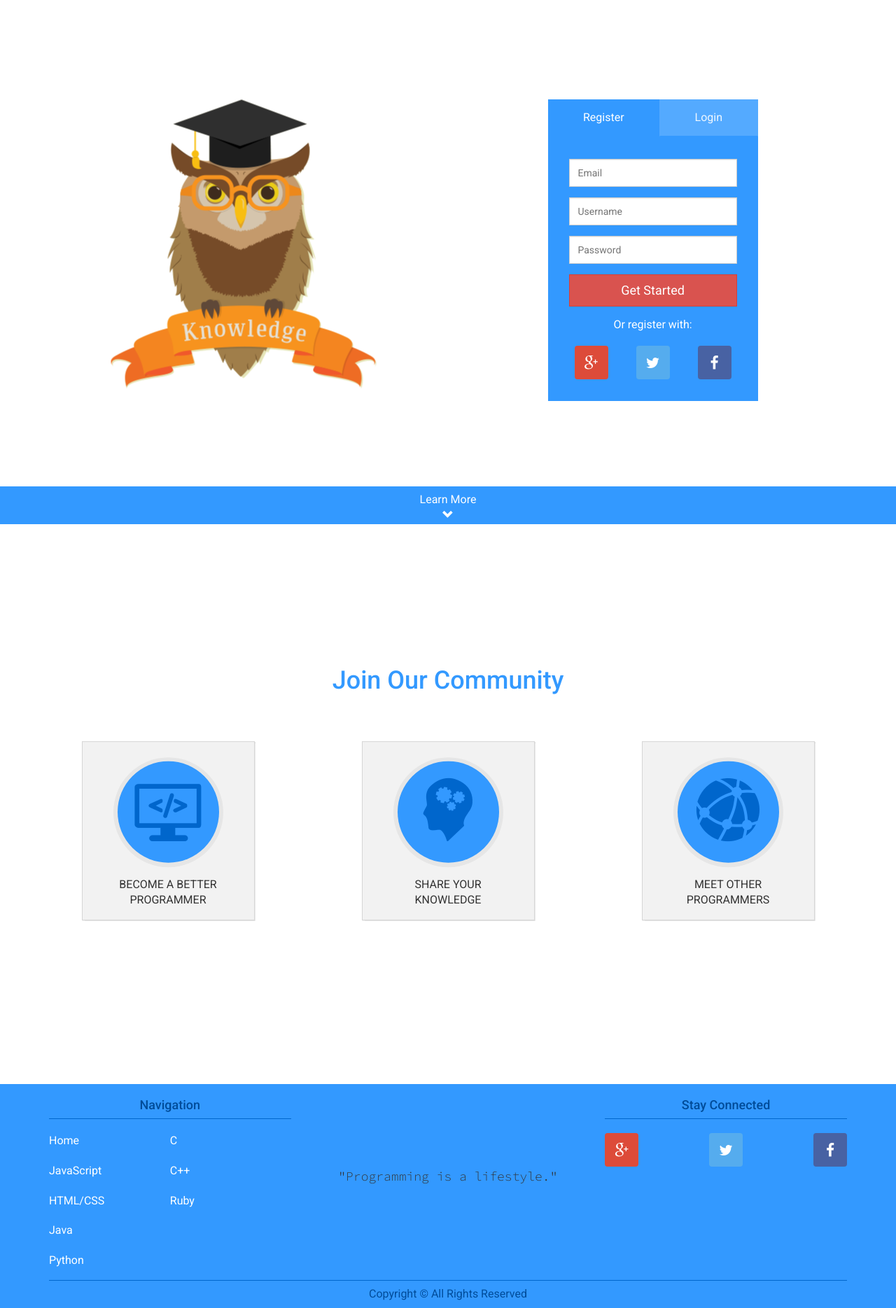
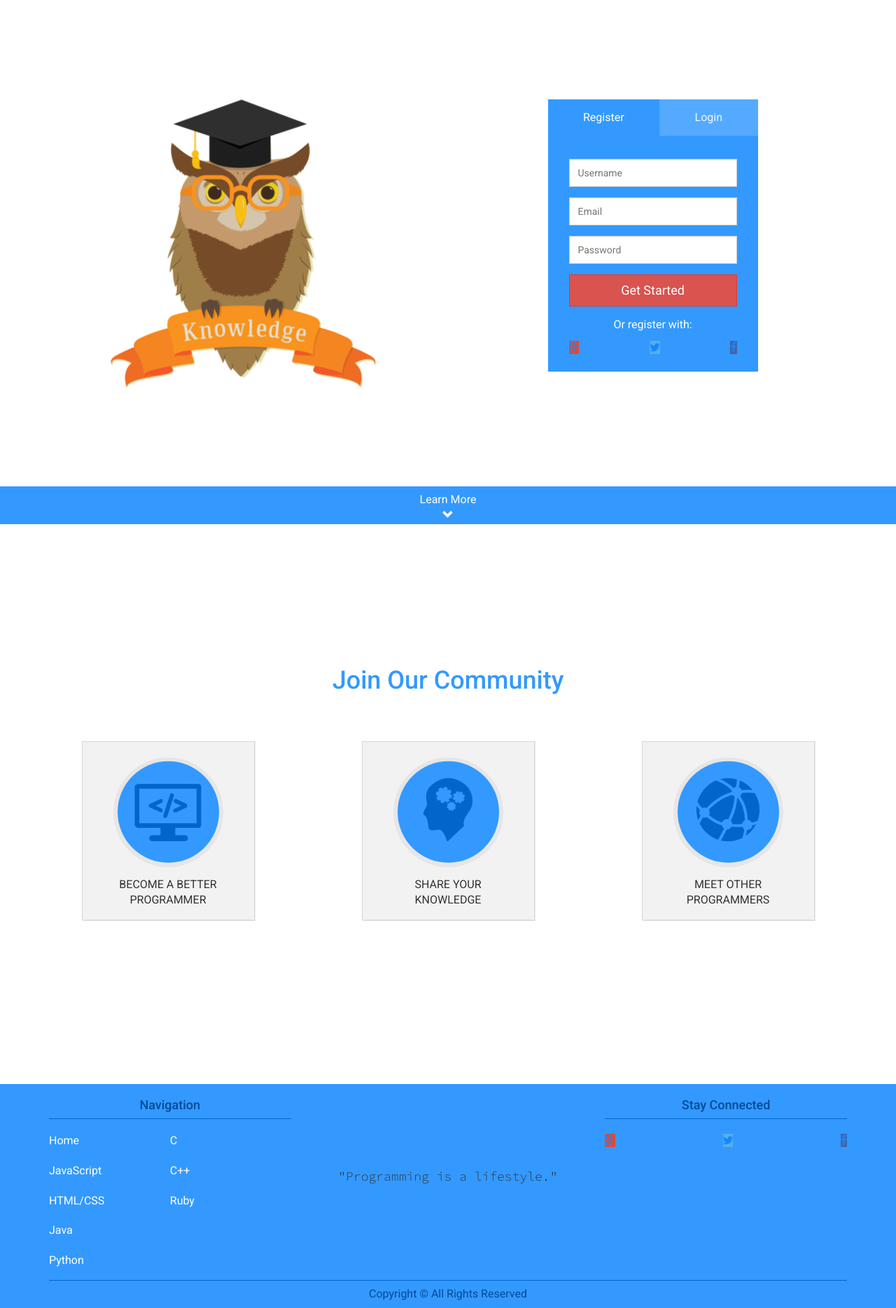
Before and after one commit to LuizGsa21/p3-programming-tutorials, a Flask app: page / in a window 1280 px wide. Shown: the part 51-1920 px from the top of the page at 70% size. Run offline with Flask 2, Linux system fonts and the light colour scheme; data comes from the database, SQL or seed files in the repository; some libraries are stand-ins or nearby versions.

Commit message:
Update homepage to use wtforms

```diff
--- a/app/frontend/views.py
+++ b/app/frontend/views.py
@@ -1,6 +1,7 @@
+import pprint
 from flask import Blueprint, render_template, request, redirect, url_for, flash, session, g
 from app.extensions import db, login_manager, current_user, login_user, \
-    logout_user, login_required, oid, oauth, Message, mail
+    logout_user, login_required, oauth, Message, mail
 from forms import LoginForm, RegistrationForm, OpenIDForm
 from app.models import User
 import requests
@@ -12,9 +13,9 @@ login_manager.login_view = 'frontend.login'
 # TODO: Hide login form after user is logged in
 @frontend_bp.route('/')
 def index():
-    registerForm = RegistrationForm(request.form)
-    openid_form = OpenIDForm()
-    return render_template('frontend/index.html', active_page='index', registerForm=registerForm, openid_form=openid_form)
+    forms = {'register': RegistrationForm(request.form), 'login': LoginForm(request.form)}
+
+    return render_template('frontend/index.html', active_page='index', forms=forms)
 
 @frontend_bp.route('/<category>/')
 def articles(category):
@@ -31,21 +32,20 @@ def send_mail():
 
 
 @frontend_bp.route('/login/', methods=['GET', 'POST'])
-@oid.loginhandler
 def login():
     if g.user and current_user.is_authenticated():
         flash('You are already logged in.', 'warning')
         return redirect(url_for('frontend.index'))
     form = LoginForm(request.form)
-    openid_form = OpenIDForm()
-    if openid_form.validate_on_submit():
-        if openid_form.errors:
-            flash(openid_form.errors, 'danger')
-            return render_template('frontend/login.html', form=form, openid_form=openid_form)
-        openid = request.form.get('openid')
-        return oid.try_login(openid, ask_for=['email'])
+    # openid_form = OpenIDForm()
+    # if openid_form.validate_on_submit():
+    #     if openid_form.errors:
+    #         flash(openid_form.errors, 'danger')
+    #         return render_template('frontend/login.html', form=form, openid_form=openid_form)
+    #     openid = request.form.get('openid')
+    #     return oid.try_login(openid, ask_for=['email'])
 
-    elif form.validate_on_submit():
+    if form.validate_on_submit():
         # username = form.username.data
         email = form.email.data
         password = form.password.data
@@ -77,7 +77,6 @@ def register():
     return redirect(url_for('frontend.index'))
 
 
-@oid.after_login
 def after_login(response):
     username = response.email
     if not username:
--- a/app/templates/frontend/index.html
+++ b/app/templates/frontend/index.html
@@ -42,64 +22,28 @@
                     <div class="tab-content">
                         <div class="active tab-pane fade in" id="tab-register">
                             <form action="{{ url_for('frontend.register') }}" method="post" role="form">
-                                {{ registerForm.csrf_token }}
-                                <div class="form-group">
-                                    <label class="sr-only" for="r-email">Email</label>
-
-                                    <input type="text" class="form-control" name="email" id="r-email"
-                                           placeholder="Email">
-                                </div>
-                                <div class="form-group">
-                                    <label class="sr-only" for="r-username">Username</label>
-                                    <input type="text" class="form-control" name="username" id="r-username"
-                                           placeholder="Username">
-                                </div>
-                                <div class="form-group">
-                                    <label class="sr-only" for="r-password">Password</label>
-                                    <input type="text" class="form-control" name="password" id="r-password"
-                                           placeholder="Password">
-                                </div>
+                                {{ forms['register'].csrf_token }}
+                                {% for field in forms['register'] if field.widget.input_type != 'hidden' -%}
+                                        {{ m.render_field(field, label_class='sr-only', placeholder=field.label.text) }}
+                                {% endfor %}
                                 <button type="submit" class="btn btn-block btn-lg btn-danger">Get Started</button>
                             </form>
                             <div class="social-media">
                                 <p class="info">Or register with:</p>
-
-                                <p class="text-justify-full">
-                                    <a onclick="oauthLogin('{{ url_for('oauth.oauth_login', provider='google') }}', 'Google')" class="btn azm-social azm-size-48 azm-r-square hvr-grow azm-google-plus">
-                                    <i class="fa fa-google-plus"></i></a>
-                                    <a onclick="oauthLogin('{{ url_for('oauth.oauth_login', provider='twitter') }}', 'Twitter')" href="#" class="btn azm-social azm-size-48 azm-r-square hvr-grow azm-twitter"><i
-                                            class="fa fa-twitter"></i></a>
-                                    <a onclick="oauthLogin('{{ url_for('oauth.oauth_login', provider='facebook') }}', 'Facebook')" href="#" class="btn azm-social azm-size-48 azm-r-square hvr-grow azm-facebook"><i
-                                            class="fa fa-facebook"></i></a>
-                                </p>
+                                {{ m.get_social_buttons() }}
                             </div>
                         </div>
                         <div class="tab-pane fade" id="tab-login">
                             <form action="{{ url_for('frontend.login') }}" method="post" role="form">
-                                 {{ registerForm.csrf_token }}
-                                <div class="form-group">
-                                    <label class="sr-only" for="l-email">Email</label>
-                                    <input type="text" class="form-control" name="email" id="l-email"
-                                           placeholder="Email">
-                                </div>
-                                <div class="form-group">
-                                    <label class="sr-only" for="l-password">Password</label>
-                                    <input type="text" class="form-control" name="password" id="l-password"
-                                           placeholder="Password">
-                                </div>
+                                {{ forms['login'].csrf_token }}
+                                {% for field in forms['login'] if field.widget.input_type != 'hidden' -%}
+                                        {{ m.render_field(field, label_class='sr-only', placeholder=field.label.text) }}
+                                {% endfor %}
                                 <button type="submit" class="btn btn-block btn-lg btn-danger">Login</button>
                             </form>
                             <div class="social-media">
                                 <p class="info">Or login with:</p>
-
-                                <p class="text-justify-full">
-                                    <a onclick="oauthLogin('{{ url_for('oauth.oauth_login', provider='google') }}', 'Google')" class="btn azm-social azm-size-48 azm-r-square hvr-grow azm-google-plus">
-                                    <i class="fa fa-google-plus"></i></a>
-                                    <a onclick="oauthLogin('{{ url_for('oauth.oauth_login', provider='twitter') }}', 'Twitter')" href="#" class="btn azm-social azm-size-48 azm-r-square hvr-grow azm-twitter"><i
-                                            class="fa fa-twitter"></i></a>
-                                    <a onclick="oauthLogin('{{ url_for('oauth.oauth_login', provider='facebook') }}', 'Facebook')" href="#" class="btn azm-social azm-size-48 azm-r-square hvr-grow azm-facebook"><i
-                                            class="fa fa-facebook"></i></a>
-                                </p>
+                                {{ m.get_social_buttons() }}
                             </div>
                         </div>
                     </div>
@@ -162,30 +104,13 @@
                 </div>
             </div>
         </div>
-
     </div>
     </section>
     {% endblock %}
 
     {% block bodyPostfix %}
-
     <script>
-
-    var csrftoken = $('meta[name=csrf-token]').attr('content')
-
-    $.ajaxSetup({
-        beforeSend: function (xhr, settings) {
-            if (!/^(GET|HEAD|OPTIONS|TRACE)$/i.test(settings.type)) {
-                xhr.setRequestHeader("X-CSRFToken", csrftoken)
-            }
-        }
-    });
-
-    function oauthLogin(url, provider) {
-        window.open(url, provider + ' Login');
-        return false;
-    }
-
+    // fallback for browsers that don't support viewport units
     if (bowser.msie && bowser.version <= 9) {
         $(window).resize(function () {
             $('.header').css('height', $(window).height() + 'px');
--- a/app/templates/layout.html
+++ b/app/templates/layout.html
@@ -101,11 +101,12 @@
                 <div class="col-xs-12 col-sm-4 col-md-4 col-lg-3 col-lg-offset-1">
                     <div class="stay-connected">
                         <h4 class="title">Stay Connected</h4>
-                        <p class="text-justify-full">
-                            <a href="#" class="btn azm-social azm-size-48 azm-r-square hvr-grow azm-google-plus"><i class="fa fa-google-plus"></i></a>
-                            <a href="#" class="btn azm-social azm-size-48 azm-r-square hvr-grow azm-twitter"><i class="fa fa-twitter"></i></a>
-                            <a href="#" class="btn azm-social azm-size-48 azm-r-square hvr-grow azm-facebook"><i class="fa fa-facebook"></i></a>
-                        </p>
+                        {{ m.get_social_buttons() }}
+{#                        <p class="text-justify-full">#}
+{#                            <a href="#" class="btn-square azm-google-plus"><i class="fa fa-google-plus"></i></a>#}
+{#                            <a href="#" class="btn-square azm-twitter"><i class="fa fa-twitter"></i></a>#}
+{#                            <a href="#" class="btn-square azm-facebook"><i class="fa fa-facebook"></i></a>#}
+{#                        </p>#}
                     </div>
                 </div>
             </div>
@@ -127,10 +128,24 @@
 <script src="js/jquery.html5-placeholder-shim.js"></script>
 <![endif]-->
 <script>
-    // Let the users we don't care about IE8 and below
+    // Let the users know we don't care about IE8
     if (bowser.msie && bowser.version <= 8) {
         alert('It seems like you are using Internet Explorer ' + bowser.version + '. If you care about the internet please update your web browser.');
     }
+
+      // opens a new tab and redirects to the provider's uri by submitting a form
+     function oauthLogin(url, provider) {
+          var popup = window.open('', provider + ' Login');
+          var pDocument = popup.document;
+          var $form = $('<form>', {
+              action: url,
+              method: 'post'
+              });
+          $form.append('<input id="csrf_token" name="csrf_token" type="hidden" value="'+'{{ csrf_token() }}'+'"/>');
+          $(pDocument).find('body').append($form);
+          $form.submit();
+          return false;
+      }
 </script>
 
 {% block bodyPostfix %}{% endblock %}
--- a/app/templates/macros.html
+++ b/app/templates/macros.html
@@ -37,10 +37,10 @@
     Example usage:
         {{ macros.render_field(form.email, placeholder='Input email', type='email') }}
 #}
-{% macro render_field(field, label_visible=true) -%}
+{% macro render_field(field, label_visible=true, label_class='') -%}
     <div class="form-group{% if field.errors %} has-error{% endif %} {{ kwargs.pop('class_', '') }}">
         {% if field.type != 'HiddenField' and field.type !='CSRFTokenField' and label_visible %}
-            {{ field.label(class_='control-label') }}
+            {{ field.label(class_='control-label ' + label_class) }}
             {{ field(class_='form-control', **kwargs) }}
         {% endif %}
         {% if field.errors %}
@@ -128,3 +128,15 @@
         <button type="submit" class="{{ btn_class }}">{{ action_text }}</button>
     </form>
 {%- endmacro %}
+
+
+{% macro get_social_buttons(messages) %}
+    <p class="text-justify-full">
+        <a onclick="oauthLogin('{{ url_for('oauth.oauth_login', provider='google', _external=True) }}', 'Google')" class="btn-square azm-google-plus">
+        <i class="fa fa-google-plus"></i></a>
+        <a onclick="oauthLogin('{{ url_for('oauth.oauth_login', provider='twitter', _external=True) }}', 'Twitter')" href="#" class="btn-square azm-twitter"><i
+                class="fa fa-twitter"></i></a>
+        <a onclick="oauthLogin('{{ url_for('oauth.oauth_login', provider='facebook', _external=True) }}', 'Facebook')" href="#" class="btn-square azm-facebook"><i
+                class="fa fa-facebook"></i></a>
+    </p>
+{% endmacro %}
```
Also changed, not shown: other parts of app/templates/frontend/index.html (+3 -28 lines), app/config.py (+7 -3 lines).
